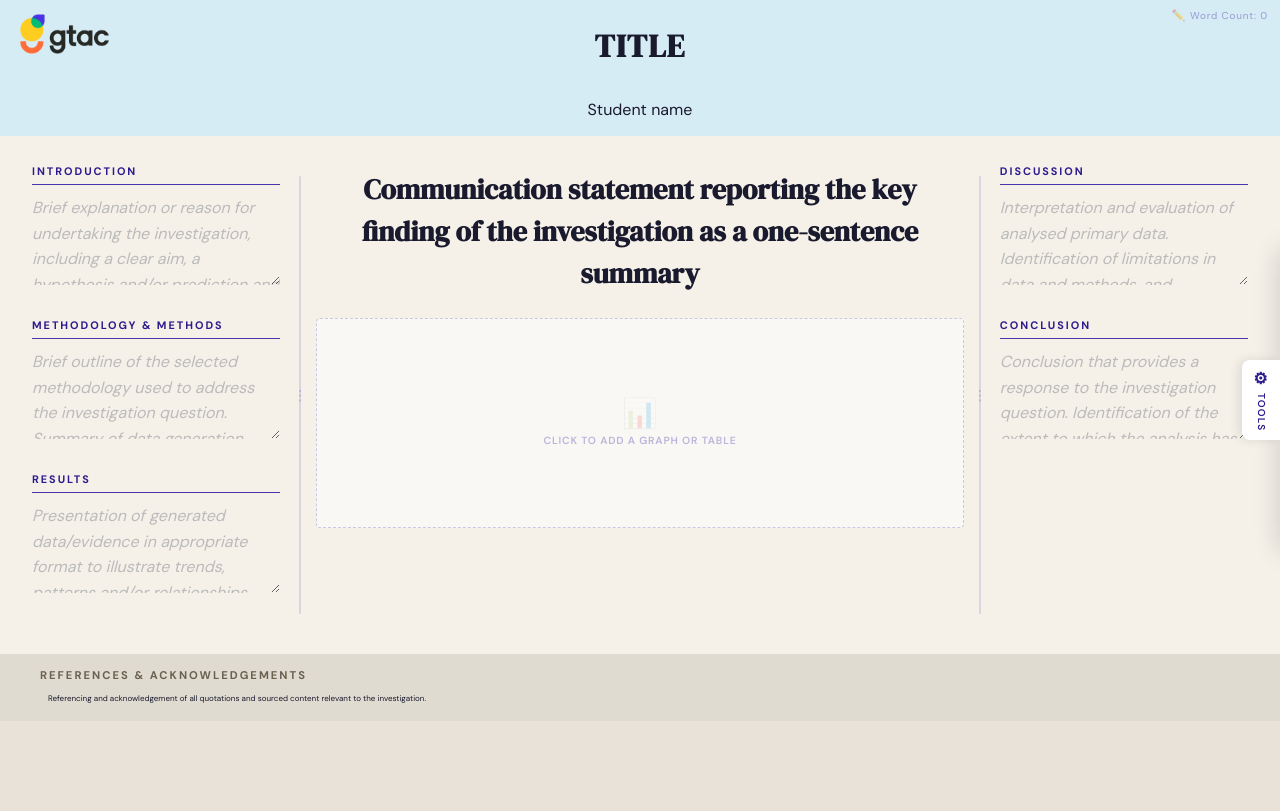
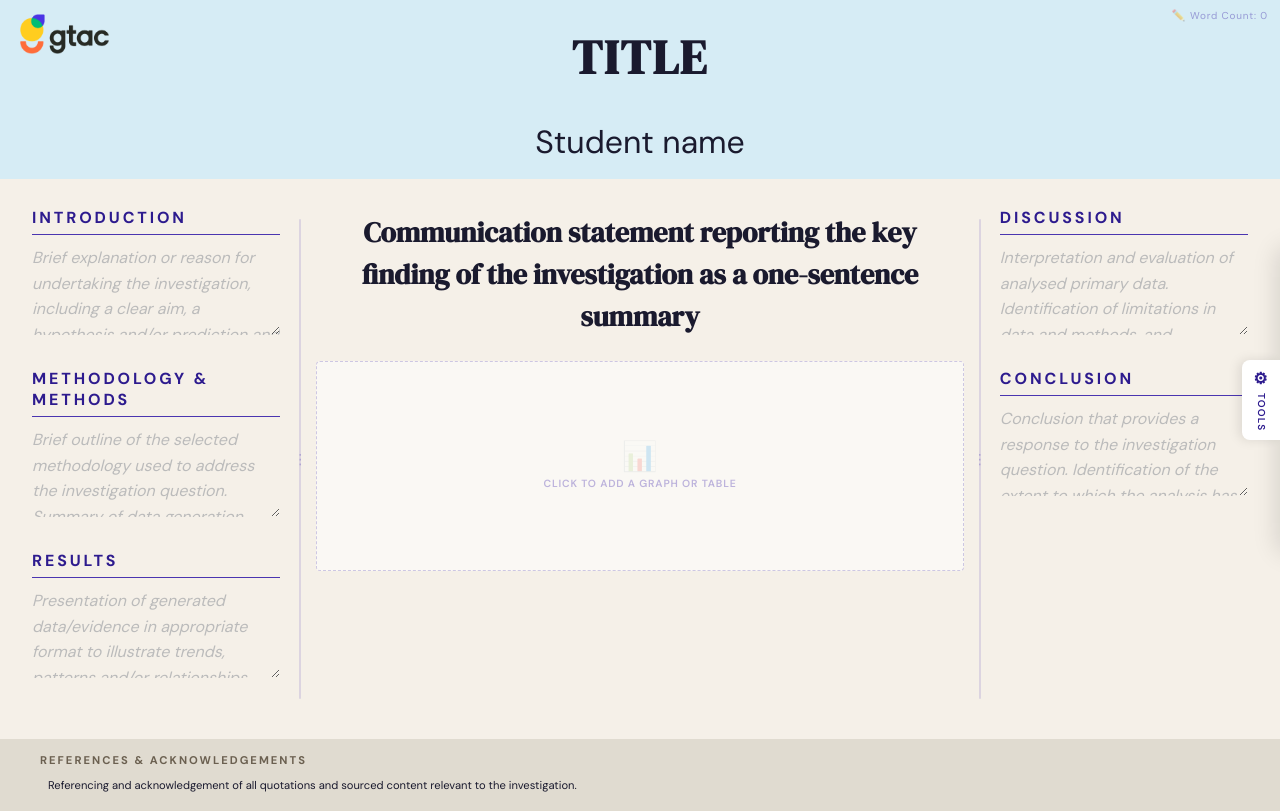
Before and after one commit to GTACAus/VCEPoster, a plain HTML site: page index.html in a window 1280 px wide. Drawn offline with Linux system fonts and the light colour scheme.

Commit message:
Increase font sizes for various elements in index.html

```diff
--- a/index.html
+++ b/index.html
@@ -148,7 +148,7 @@
 
   #poster-title {
     font-family: 'DM Serif Display', serif;
-    font-size: 2rem;
+    font-size: 3rem;
     font-weight: 700;
     color: var(--text-dark);
     letter-spacing: 0.04em;
@@ -157,7 +157,7 @@
     padding: 2px 8px;
   }
   #student-name {
-    font-size: 1rem;
+    font-size: 2rem;
     font-weight: 400;
     color: var(--text-dark);
     margin-top: 6px;
@@ -226,7 +226,7 @@
 
   .section-block { margin-bottom: 28px; }
   .section-label {
-    font-size: 0.68rem;
+    font-size: 1.0rem;
     font-weight: 700;
     letter-spacing: 0.18em;
     text-transform: uppercase;
@@ -433,7 +433,7 @@
     margin-bottom: 8px;
   }
   #refs-content {
-    font-size: 0.5rem;
+    font-size: 0.7rem;
     color: var(--text-dark);
     min-height: 1.4em;
     padding: 2px 8px;
```
